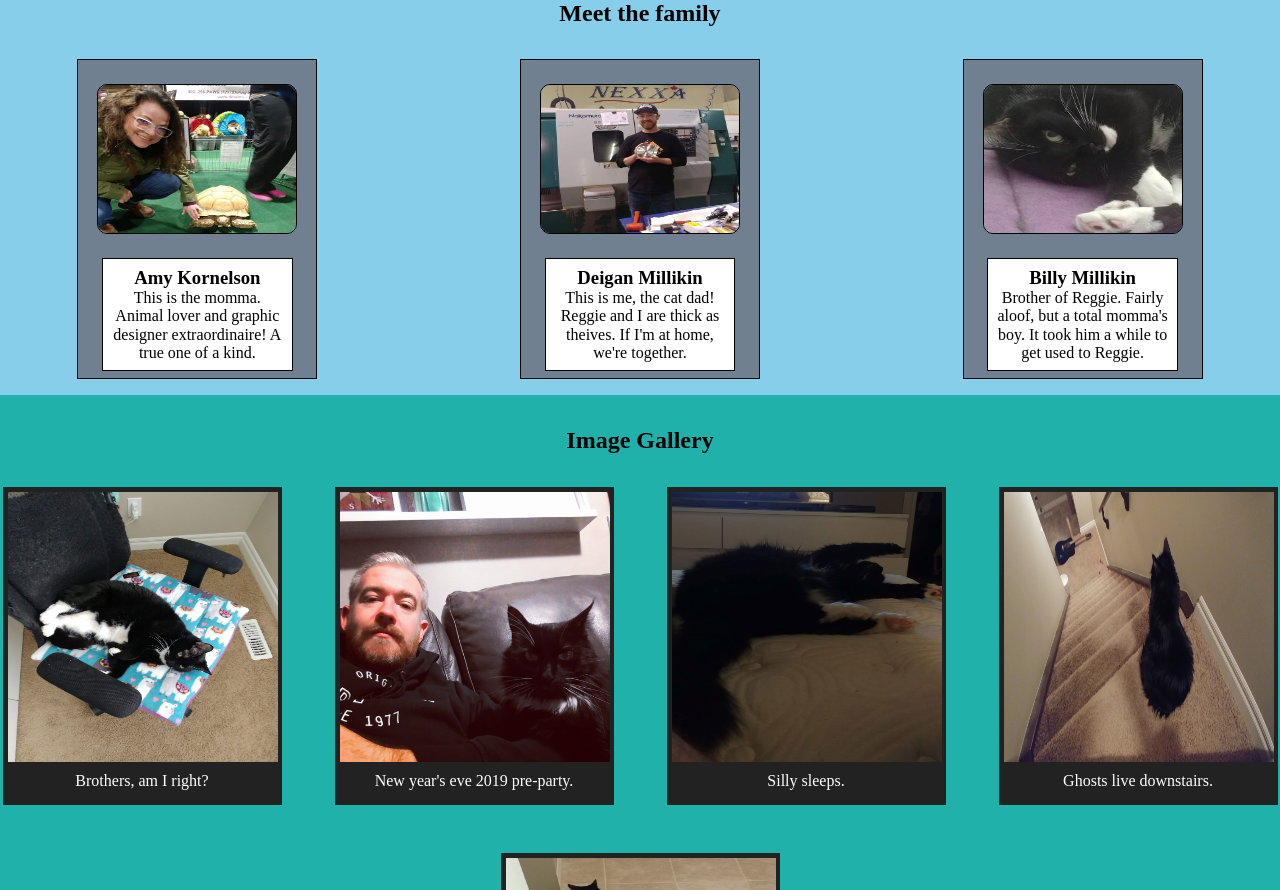
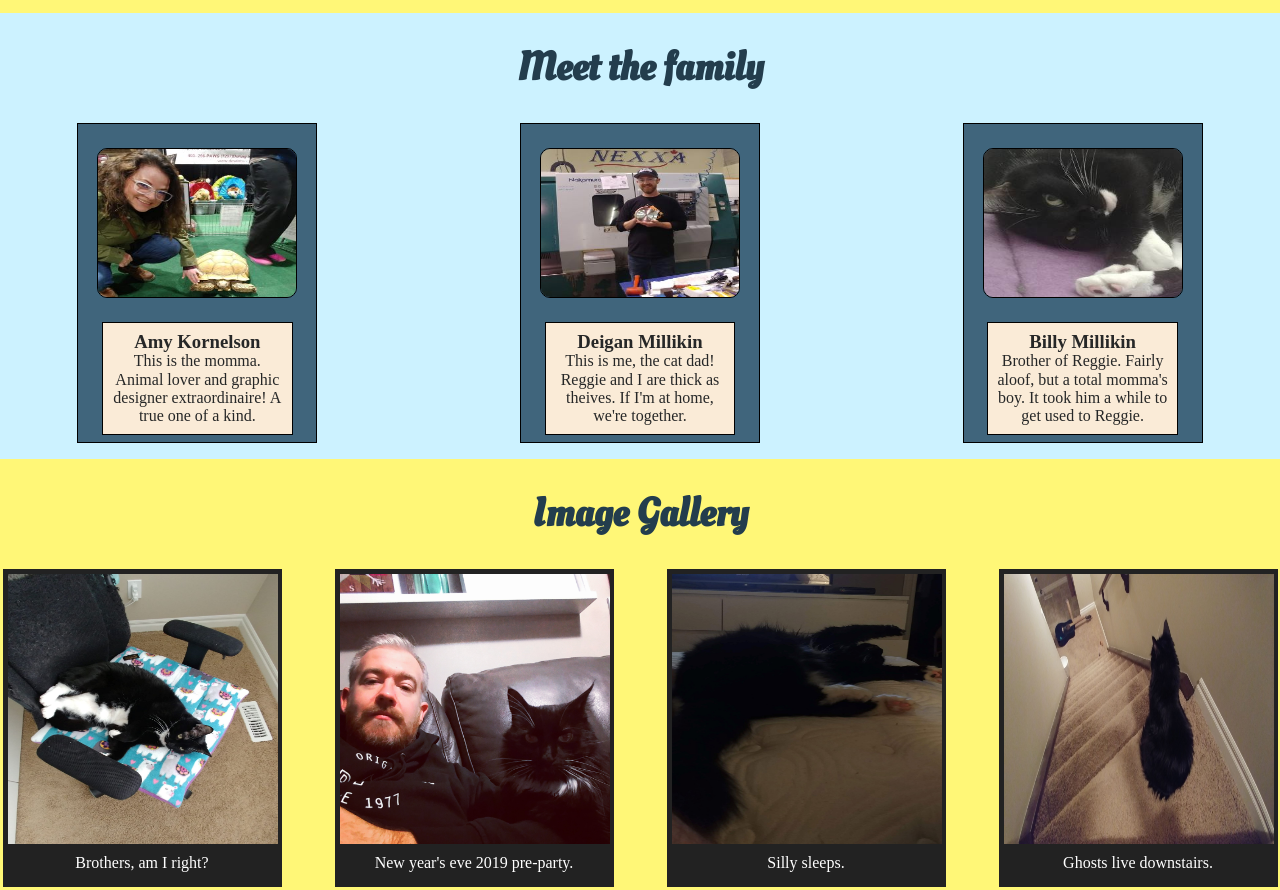
Before and after one commit to deiganM/myCPNT260Final, a plain HTML site: page index.html in a window 1280 px wide. Shown: the part 1324-2214 px from the top of the page. Drawn offline with Linux system fonts and the light colour scheme.

Commit message:
Updated colors

```diff
--- a/CSS/main.css
+++ b/CSS/main.css
@@ -10,6 +10,12 @@ font-family: 'Oleo Script', cursive; */
 
 body {
   height: 100vh;
+}
+
+h2 {
+font-family: 'Oleo Script', cursive;
+font-size: 2.5rem;
+color: #233d4d;
 }
 
 img {
@@ -47,7 +53,7 @@ nav ul {
 
 
 .hero-section {
-  background-image: linear-gradient(rgba(204, 102, 255, 0.3), rgba(204, 102, 255, 0.3)), url("../assets/mountainContrast.jpg");
+  background-image: linear-gradient(rgba(204, 102, 255, 0.5), rgba(204, 102, 255, 0.2)), url("../assets/mountainContrast.jpg");
 
   background-position: center;
   background-repeat: no-repeat;
@@ -75,7 +81,12 @@ nav ul {
     justify-items: center;
     text-align: center;
     gap: 1rem;
-    background: cyan;
+    /* background: #b5ffe1; */
+  }
+
+  main, section {
+    background: #fff777;
+    /* #b5ffe1  fff777 */
   }
 
   .reggie-intro {
@@ -92,7 +103,7 @@ nav ul {
 /*********************** CONTENT BAND ***********************/
 
 .family {
-  background: skyblue;
+  background: #ccf2ff;
 }
 
 .family h2 {
@@ -112,7 +123,7 @@ nav ul {
 .card {
   height: 20rem;
   width: 15rem;
-  background: slategrey;
+  background:#40657c;
   margin: 0 auto;
   border: 1px solid black;
 }
@@ -126,7 +137,7 @@ nav ul {
 }
 
 .card-text {
-  background: white;
+  background: antiquewhite;
   text-align: center;
   width: 80%;
   margin: auto;
@@ -137,12 +148,13 @@ nav ul {
 .card-text h3,
 p {
   margin: 0;
+  color: rgb(38, 39, 39);
 }
 
 /*********************** IMAGE GALLERY ***********************/
 
 .pics {
-  background: lightseagreen;
+  /* background: lightseagreen; */
   padding: 2rem 0;
 }
 
@@ -184,7 +196,7 @@ figcaption {
 /*********************** FORM ***********************/
 
 .form-sec {
-  background: lightgoldenrodyellow;
+  /* background: lightgoldenrodyellow; */
 }
 
 .form-container {
```
